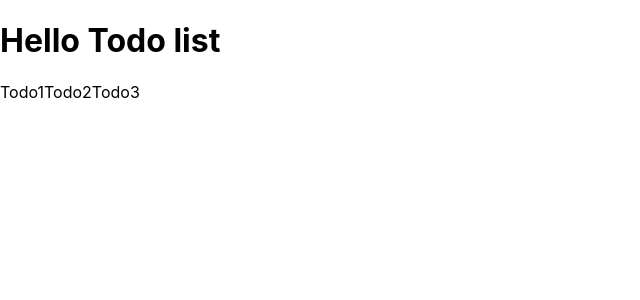
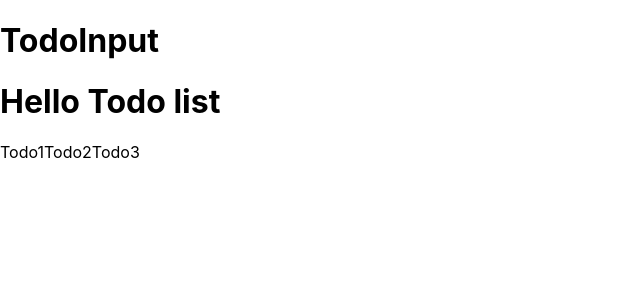
Before and after one commit to sam83045/react-to-do, a React (Create React App) app: page / in a window 1280 px wide. Shown: the top 300 px of the page, without its empty margins (0-640 px from the left). Built offline with nearby package versions, Linux system fonts and the light colour scheme.

Commit message:
create page and input component

```diff
--- a/src/App.js
+++ b/src/App.js
@@ -1,10 +1,10 @@
 import React from "react";
-import TodoList from "./components/TodoList";
+import { TodoPage } from "./pages";
 
 const App = () => {
   return (
     <div className="todo-app">
-      <TodoList />
+      <TodoPage />
     </div>
   );
 }
--- /dev/null
+++ b/src/components/TodoInput.jsx
@@ -0,0 +1,7 @@
+import React from "react";
+
+const TodoInput = () => {
+  return <h1>TodoInput</h1>;
+};
+
+export default TodoInput;
--- /dev/null
+++ b/src/components/index.js
@@ -0,0 +1,5 @@
+import TodoInput from "./TodoInput";
+import TodoList from "./TodoList";
+
+
+export { TodoInput, TodoList };
--- /dev/null
+++ b/src/pages/TodoPage.jsx
@@ -0,0 +1,13 @@
+import React from "react";
+import { TodoInput, TodoList } from "../components";
+
+function TodoPage() {
+  return (
+    <>
+      <TodoInput />
+      <TodoList />
+    </>
+  );
+}
+
+export default TodoPage;
--- /dev/null
+++ b/src/pages/index.js
@@ -0,0 +1,3 @@
+import TodoPage from "./TodoPage";
+
+export { TodoPage };
```
